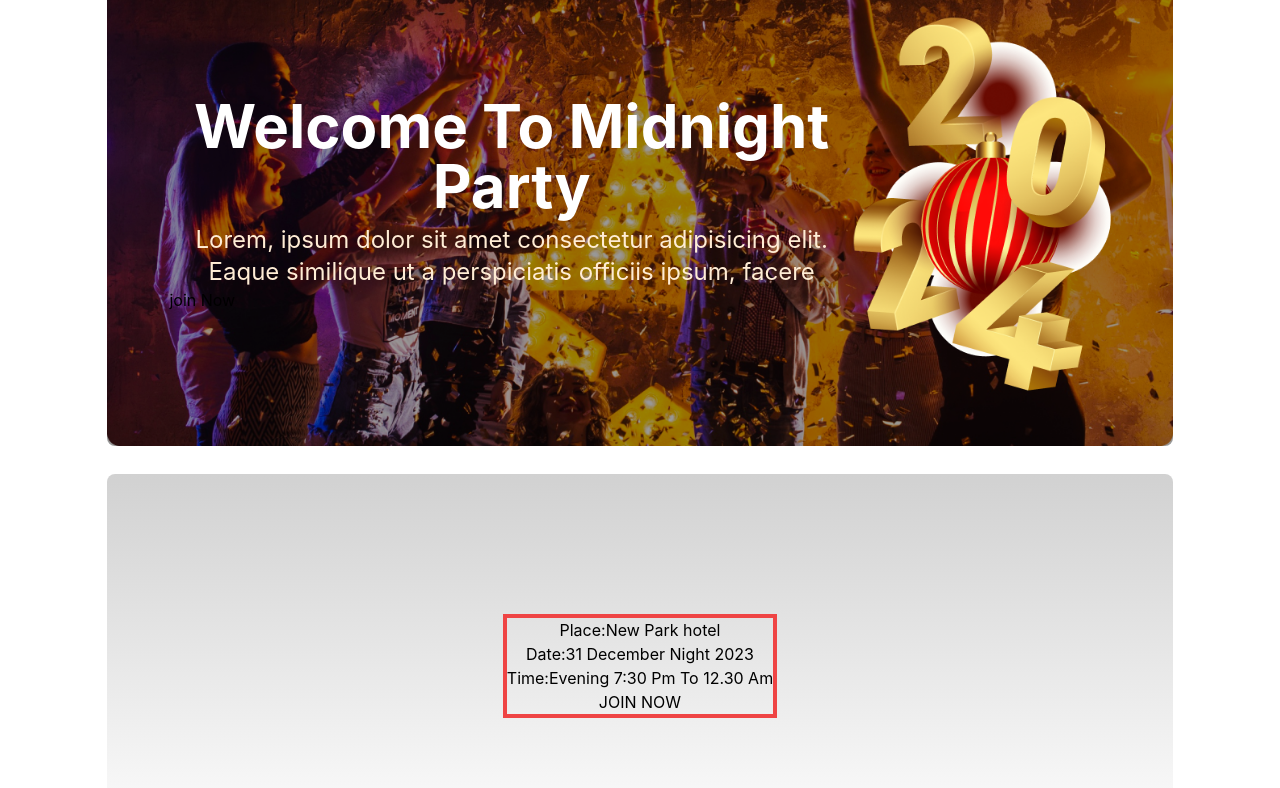
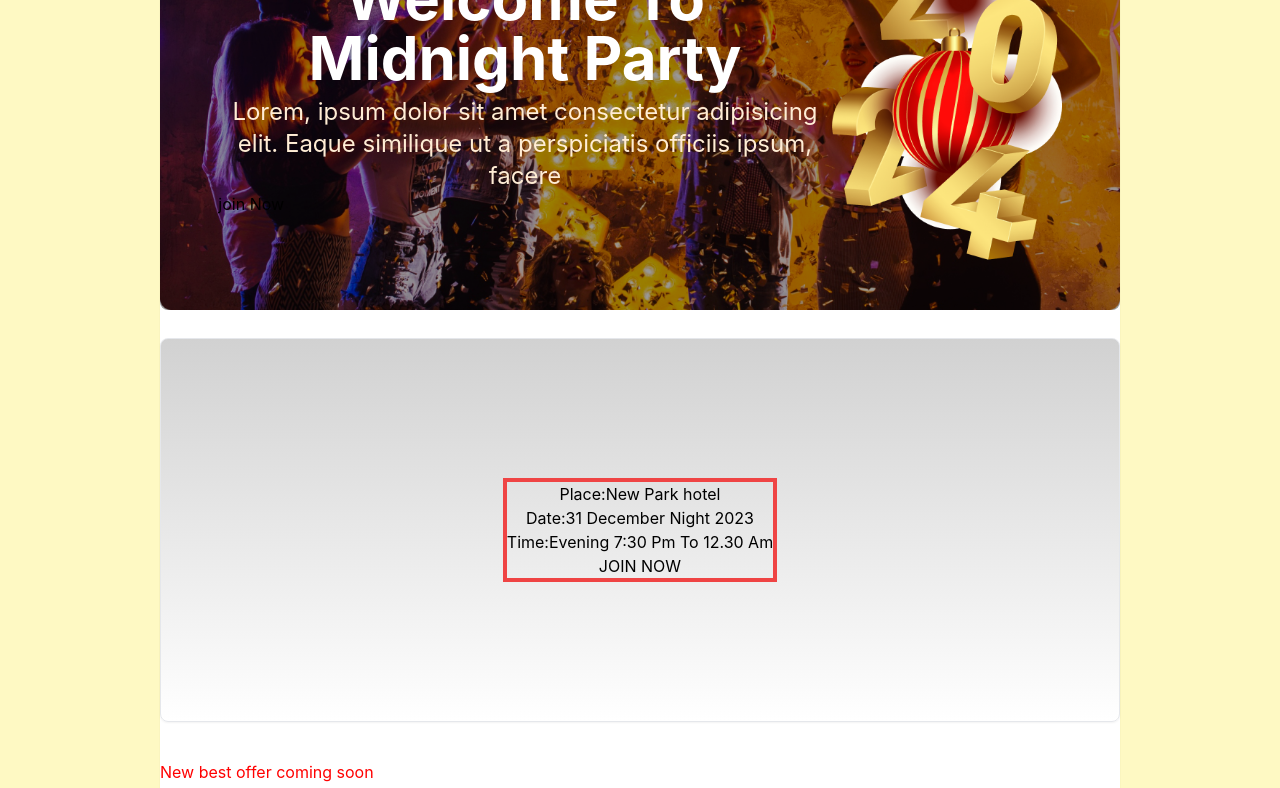
Before and after one commit to Mraj101/tailiwindDesign, a React (Create React App) app: page / in a window 1280 px wide. Shown: the part 1139-1927 px from the top of the page. Built offline with nearby package versions, Linux system fonts and the light colour scheme.

Commit message:
join now is done

```diff
--- a/src/components/Home.js
+++ b/src/components/Home.js
@@ -7,8 +7,8 @@ import Offer from './Offer'
 
 const Home = () => {
   return (
-    <div class=' flex justify-center' >
-      <div class='w-10/12'>
+    <div class='flex justify-center bg-yellow-100' >
+      <div class='w-9/12  shadow-sm shadow-black-50 bg-white'>
       <Banner/>
       <Deal/>
       <Party/>
--- a/src/components/JoinNow.js
+++ b/src/components/JoinNow.js
@@ -2,7 +2,7 @@ import React from "react";
 import "./css/joinNow.css";
 const JoinNow = () => {
   return (
-    <div className="gradient-bg  py-7 rounded-lg h-96 flex justify-center items-center">
+    <div className="gradient-bg  py-7 rounded-lg h-96 flex justify-center items-center border border-gray shadow-sm shadow-gray">
       <div class="flex items-center justify-center flex-col border-4 border-red-500">
         <p>
           <span>Place:</span>New Park hotel
```
